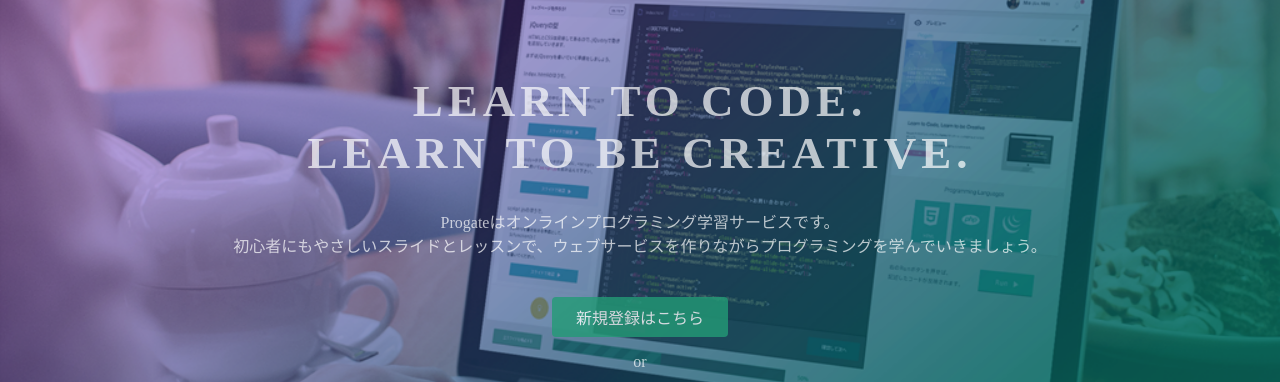
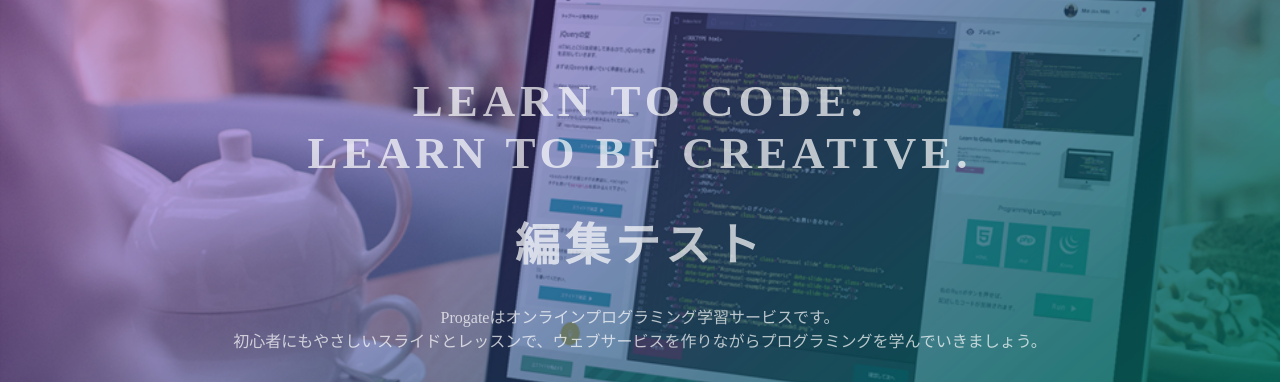
Before and after one commit to dipity60/github.io, a plain HTML site: page index.html in a window 1280 px wide. Shown: the part 135-517 px from the top of the page. Drawn offline with Linux system fonts and the light colour scheme.

Commit message:
Update index.html

```diff
--- a/index.html
+++ b/index.html
@@ -24,6 +24,7 @@
   <div class="top-wrapper">
     <div class="container">
       <h1>LEARN TO CODE.<br>LEARN TO BE CREATIVE.</h1>
+      <h1>編集テスト</h1>
       <p>Progateはオンラインプログラミング学習サービスです。<br>初心者にもやさしいスライドとレッスンで、ウェブサービスを作りながらプログラミングを学んでいきましょう。</p>
       <div class="btn-wrapper">
         <a href="#" class="btn signup">新規登録はこちら</a>
```
